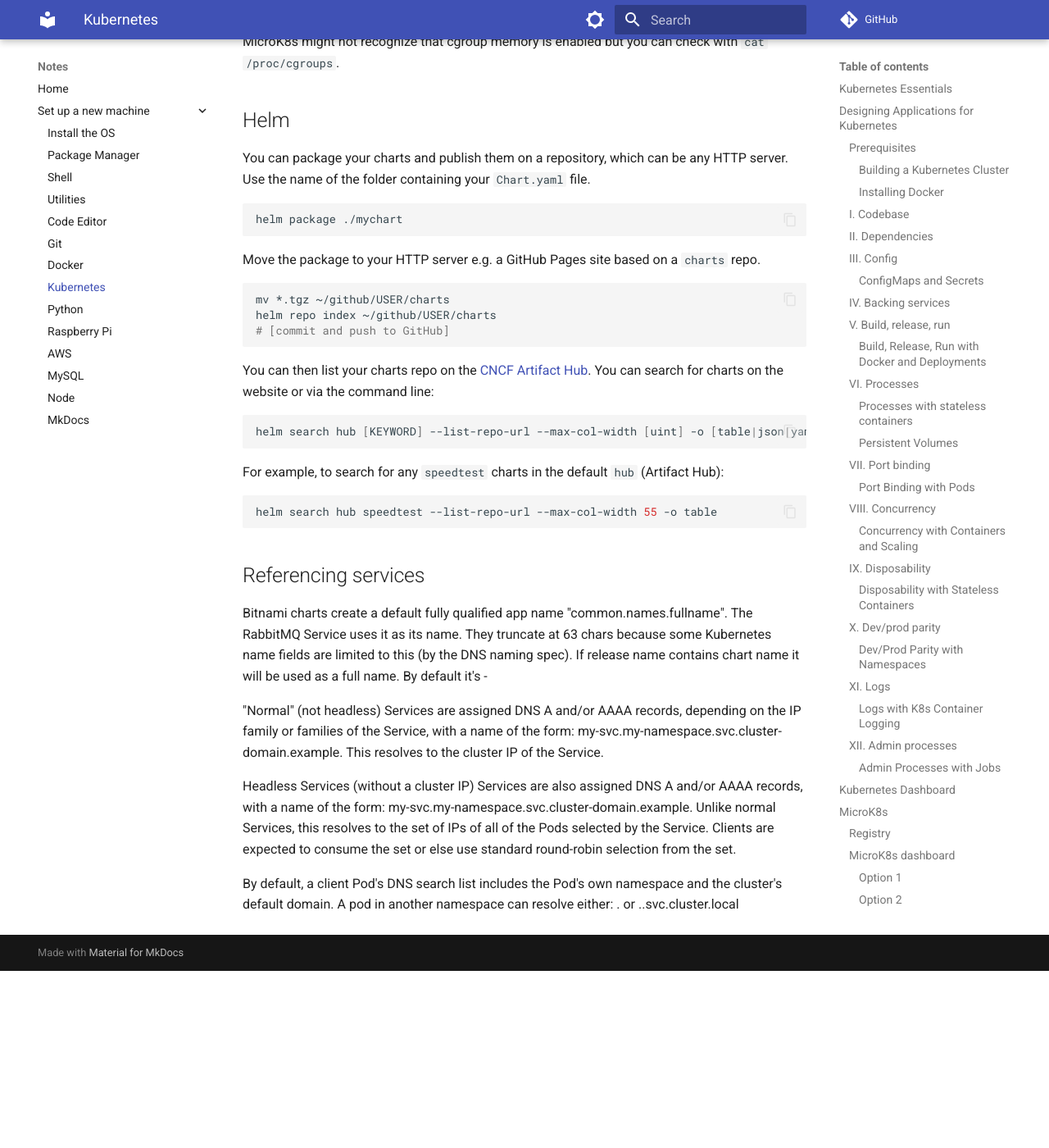
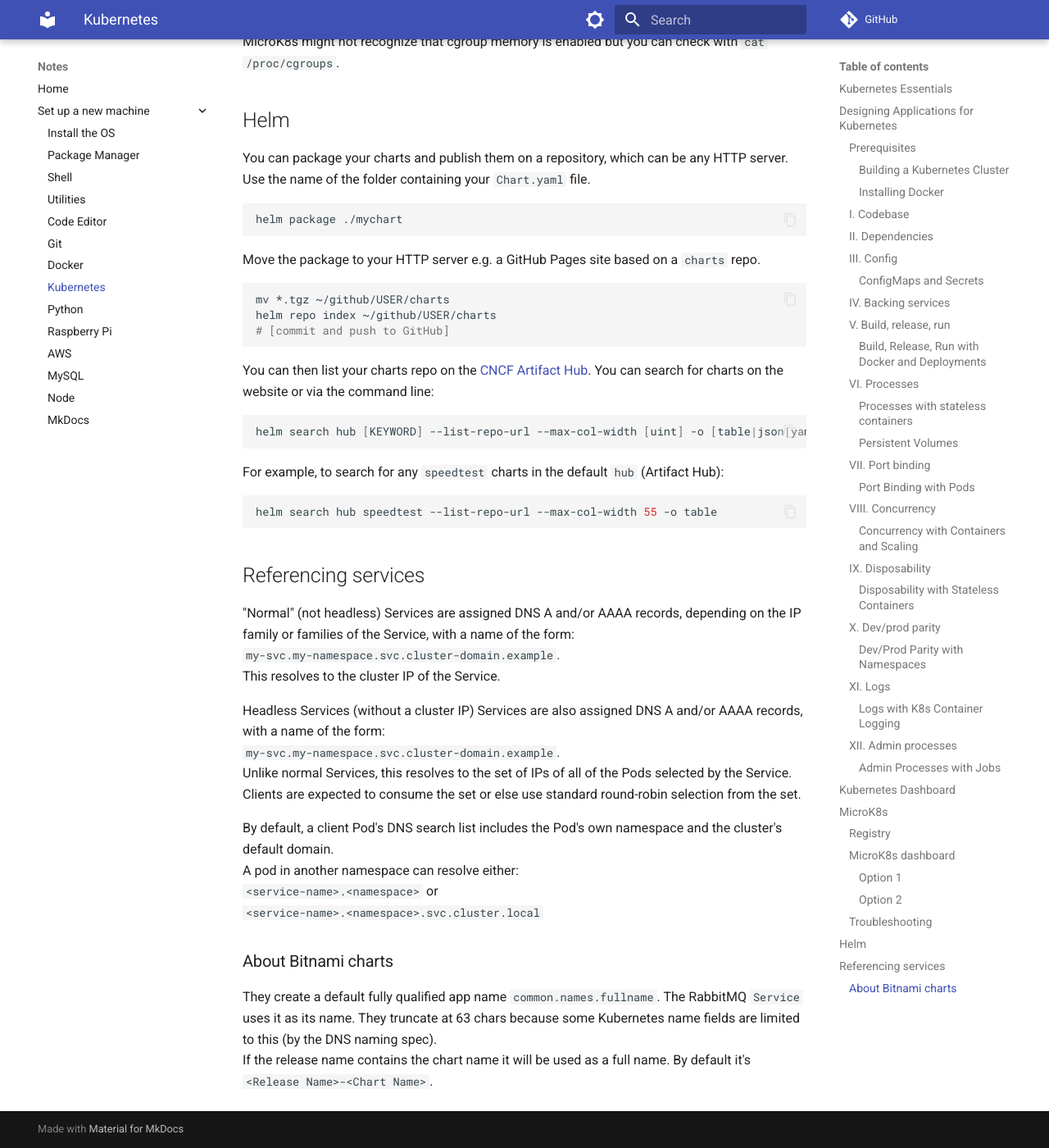
Before and after one commit to santisbon/reference, an MkDocs documentation site: the page built from src/k8s.md, in a window 1280 px wide and 1400 px high, scrolled down 24693 px. Shown: the whole window at 82% size. Built offline with MkDocs 1.6.1 and Material for MkDocs 9.7.7, drawn with Linux system fonts in a browser that asks for light colours; comment, search, counter and statistics services are not loaded; before the commit the page ends 25877 px from its top, so only the background shows below that.

Commit message:
Add notes

```diff
--- a/src/k8s.md
+++ b/src/k8s.md
@@ -1133,23 +1133,21 @@
 
 ## Referencing services
 
-Bitnami charts create a default fully qualified app name "common.names.fullname".
-The RabbitMQ Service uses it as its name.
-They truncate at 63 chars because some Kubernetes name fields are limited to this (by the DNS naming spec).
-If release name contains chart name it will be used as a full name.
-By default it's <Release Name>-<Chart Name>
-
-"Normal" (not headless) Services are assigned DNS A and/or AAAA records, depending on the IP family or families of the Service,
-with a name of the form:
-my-svc.my-namespace.svc.cluster-domain.example.
+"Normal" (not headless) Services are assigned DNS A and/or AAAA records, depending on the IP family or families of the Service, with a name of the form:
+`my-svc.my-namespace.svc.cluster-domain.example`.
 This resolves to the cluster IP of the Service.
 
 Headless Services (without a cluster IP) Services are also assigned DNS A and/or AAAA records, with a name of the form:
-my-svc.my-namespace.svc.cluster-domain.example.
+`my-svc.my-namespace.svc.cluster-domain.example`.
 Unlike normal Services, this resolves to the set of IPs of all of the Pods selected by the Service.
 Clients are expected to consume the set or else use standard round-robin selection from the set.
 
 By default, a client Pod's DNS search list includes the Pod's own namespace and the cluster's default domain.
 A pod in another namespace can resolve either:
-<service-name>.<namespace> or
-<service-name>.<namespace>.svc.cluster.local
+`<service-name>.<namespace>` or
+`<service-name>.<namespace>.svc.cluster.local`
+
+### About Bitnami charts
+They create a default fully qualified app name `common.names.fullname`. The RabbitMQ `Service` uses it as its name. They truncate at 63 chars because some Kubernetes name fields are limited to this (by the DNS naming spec).
+If the release name contains the chart name it will be used as a full name. By default it's
+`<Release Name>-<Chart Name>`.
```
Also changed, not shown: docs/k8s/index.html (+56 -0 lines), docs/sitemap.xml (+15 -15 lines), docs/search/search_index.json, 1 other file.
